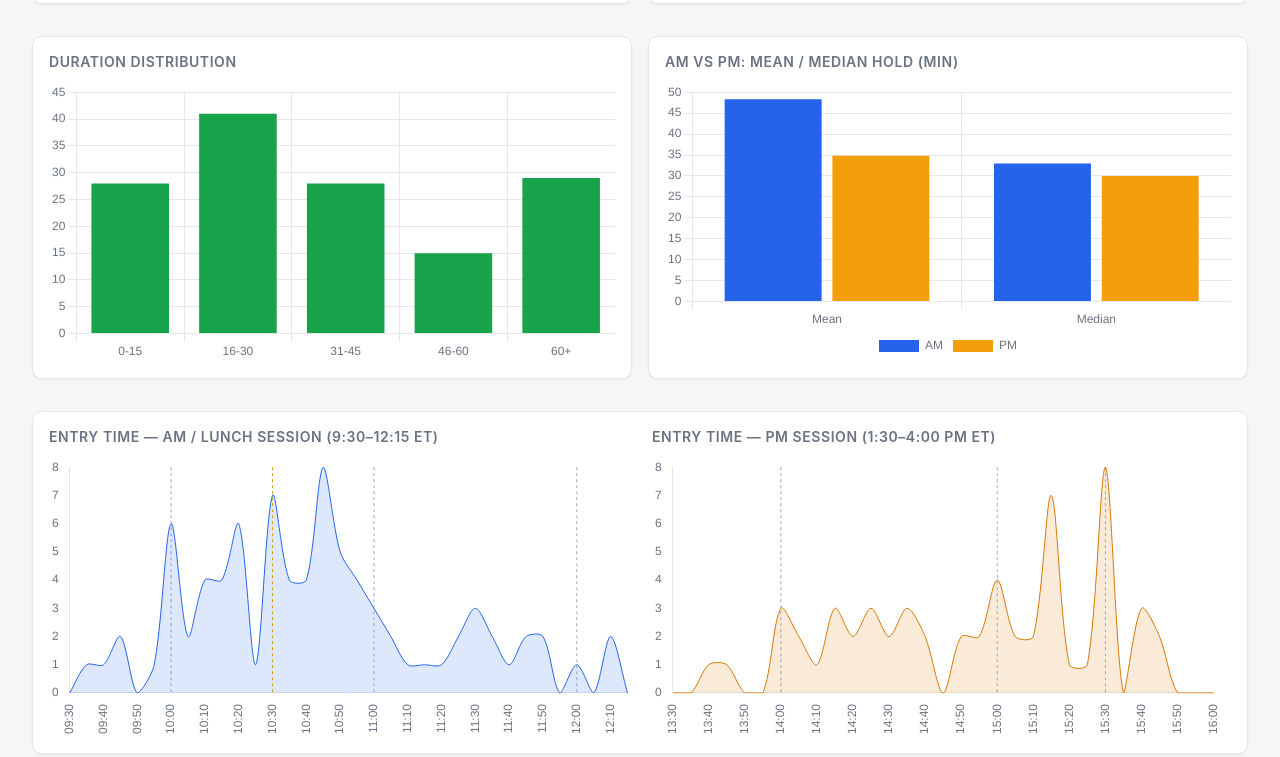
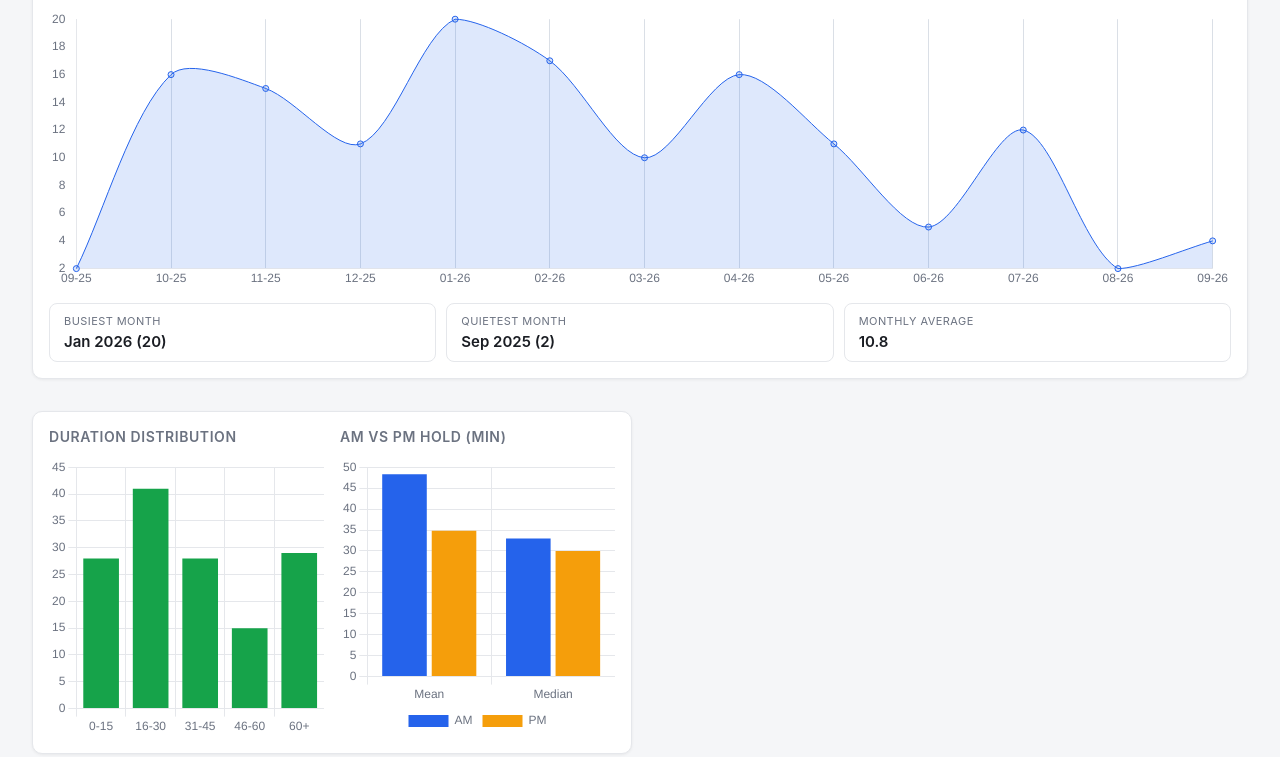
Before and after one commit to munga068-ctrl/BACKTEST-ANALYSIS, a plain HTML site: page index.html in a window 1280 px wide. Shown: the part 975-1732 px from the top of the page. Drawn offline with Linux system fonts and the light colour scheme.

Commit message:
Duration Distribution + AM/PM charts share one half-width row; Monthly Volume goes full-width; add hover tooltips showing trade counts on entry-time charts

```diff
--- a/index.html
+++ b/index.html
@@ -60,6 +60,10 @@
   .entry-row { display: flex; gap: 24px; }
   .entry-col { flex: 1; min-width: 0; }
   @media (max-width: 900px) { .entry-row { flex-direction: column; } }
+  .mini-row { display: flex; gap: 16px; }
+  .mini-col { flex: 1; min-width: 0; }
+  .mini-chart { height: 220px; }
+  @media (max-width: 600px) { .mini-row { flex-direction: column; } }
   canvas { max-height: 280px; }
   .chart-wrap { position: relative; height: 280px; width: 100%; }
   .monthly-stats { display: grid; grid-template-columns: repeat(3, 1fr); gap: 10px; margin-top: 14px; }
@@ -95,18 +99,22 @@
       <h2>Entry Model Usage</h2>
       <div class="chart-wrap"><canvas id="chart-models"></canvas></div>
     </div>
-    <div class="panel">
+    <div class="panel full">
       <h2>Monthly Volume</h2>
       <div class="chart-wrap"><canvas id="chart-monthly"></canvas></div>
       <div class="monthly-stats" id="monthly-stats"></div>
     </div>
     <div class="panel">
-      <h2>Duration Distribution</h2>
-      <div class="chart-wrap"><canvas id="chart-duration"></canvas></div>
-    </div>
-    <div class="panel">
-      <h2>AM vs PM: Mean / Median Hold (min)</h2>
-      <div class="chart-wrap"><canvas id="chart-session-duration"></canvas></div>
+      <div class="mini-row">
+        <div class="mini-col">
+          <h2>Duration Distribution</h2>
+          <div class="chart-wrap mini-chart"><canvas id="chart-duration"></canvas></div>
+        </div>
+        <div class="mini-col">
+          <h2>AM vs PM Hold (min)</h2>
+          <div class="chart-wrap mini-chart"><canvas id="chart-session-duration"></canvas></div>
+        </div>
+      </div>
     </div>
     <div class="panel full entry-row">
       <div class="entry-col">
@@ -333,12 +341,14 @@ const pmRange = fillTimeRange(data.entry_time_buckets_pm, 13 * 60 + 30, 16 * 60)
 
 chartInstances.entryAm = new Chart(document.getElementById('chart-entry-am'), {
   type: 'line',
-  data: { labels: amRange.labels, datasets: [{ label: 'Trades', data: amRange.values, borderColor: '#2563eb', backgroundColor: 'rgba(37,99,235,0.15)', fill: true, tension: 0.3, pointRadius: 0, borderWidth: 1 }] },
+  data: { labels: amRange.labels, datasets: [{ label: 'Trades', data: amRange.values, borderColor: '#2563eb', backgroundColor: 'rgba(37,99,235,0.15)', fill: true, tension: 0.3, pointRadius: 0, pointHoverRadius: 4, borderWidth: 1 }] },
   plugins: [verticalMarkerPlugin],
   options: {
     maintainAspectRatio: false,
+    interaction: { mode: 'index', intersect: false },
     plugins: {
       legend: { display: false },
+      tooltip: { callbacks: { label: (ctx) => `${ctx.parsed.y} trade${ctx.parsed.y === 1 ? '' : 's'}` } },
       verticalMarkers: { markers: [
         { label: '10:00', color: 'rgba(100,116,139,0.6)' },
         { label: '10:30', color: '#d4a017' },
@@ -355,12 +365,14 @@ chartInstances.entryAm = new Chart(document.getElementById('chart-entry-am'), {
 
 chartInstances.entryPm = new Chart(document.getElementById('chart-entry-pm'), {
   type: 'line',
-  data: { labels: pmRange.labels, datasets: [{ label: 'Trades', data: pmRange.values, borderColor: '#d97706', backgroundColor: 'rgba(217,119,6,0.15)', fill: true, tension: 0.3, pointRadius: 0, borderWidth: 1 }] },
+  data: { labels: pmRange.labels, datasets: [{ label: 'Trades', data: pmRange.values, borderColor: '#d97706', backgroundColor: 'rgba(217,119,6,0.15)', fill: true, tension: 0.3, pointRadius: 0, pointHoverRadius: 4, borderWidth: 1 }] },
   plugins: [verticalMarkerPlugin],
   options: {
     maintainAspectRatio: false,
+    interaction: { mode: 'index', intersect: false },
     plugins: {
       legend: { display: false },
+      tooltip: { callbacks: { label: (ctx) => `${ctx.parsed.y} trade${ctx.parsed.y === 1 ? '' : 's'}` } },
       verticalMarkers: { markers: [
         { label: '14:00', color: 'rgba(100,116,139,0.6)' },
         { label: '15:00', color: 'rgba(100,116,139,0.6)' },
```
